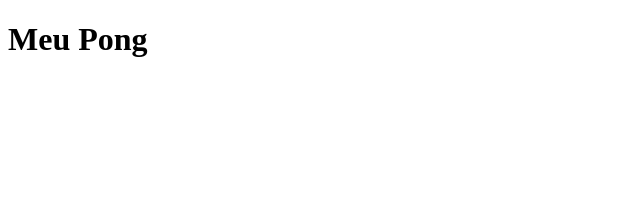
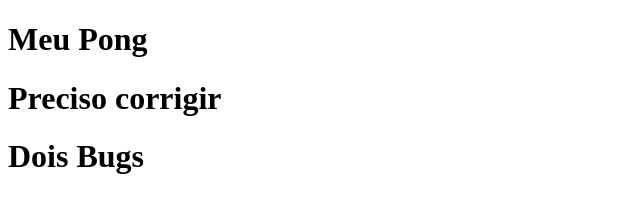
Before and after one commit to Vinesantos/Alura-Cursos, a plain HTML site: page index.html in a window 1280 px wide. Shown: the whole page, without its empty margins (0-640 px from the left). Drawn offline with Linux system fonts and the light colour scheme.

Commit message:
agora é meu pong

```diff
--- a/index.html
+++ b/index.html
@@ -7,6 +7,8 @@
 </head>
 <body>
     <h1>Meu Pong</h1>
+    <h1>Preciso corrigir</h1>
+    <h1>Dois Bugs</h1>
     <script src="app.js"> </script>
 </body>
 </html>
```
